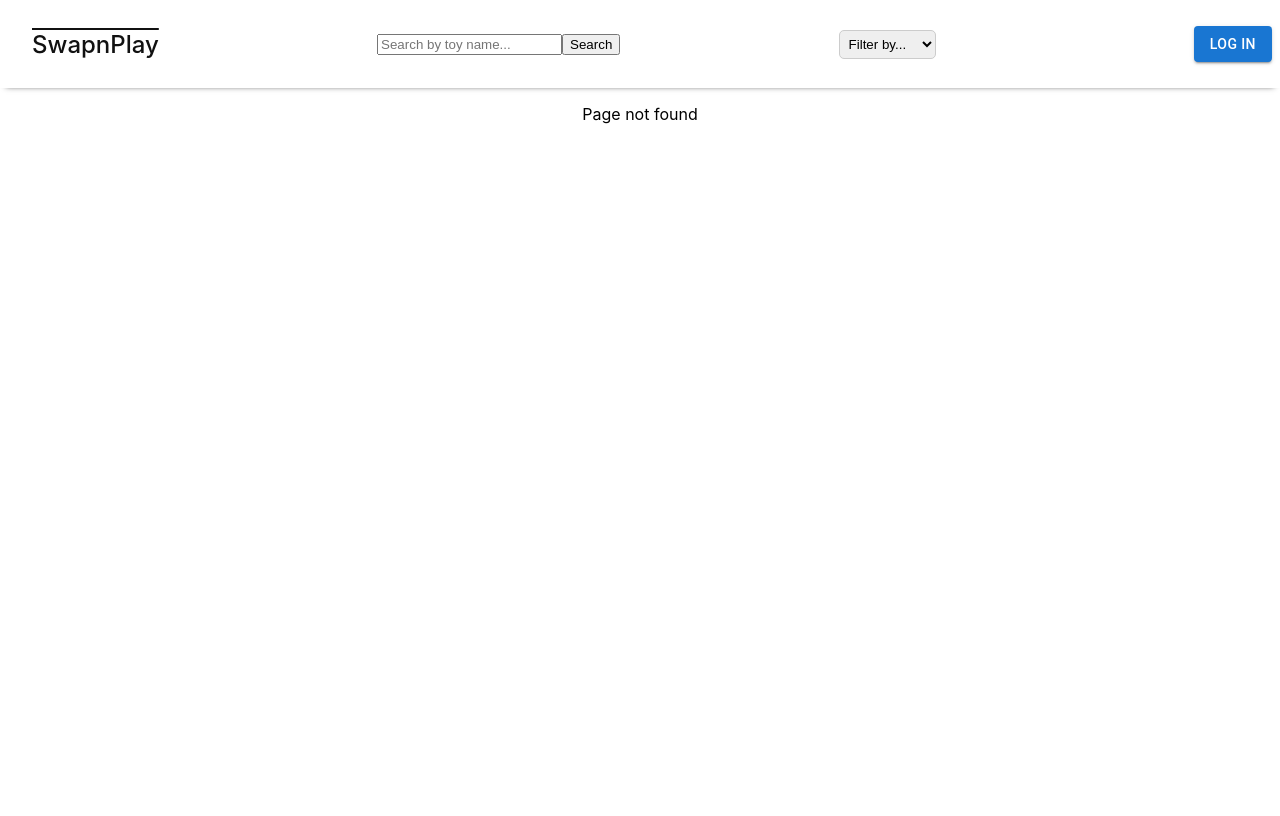
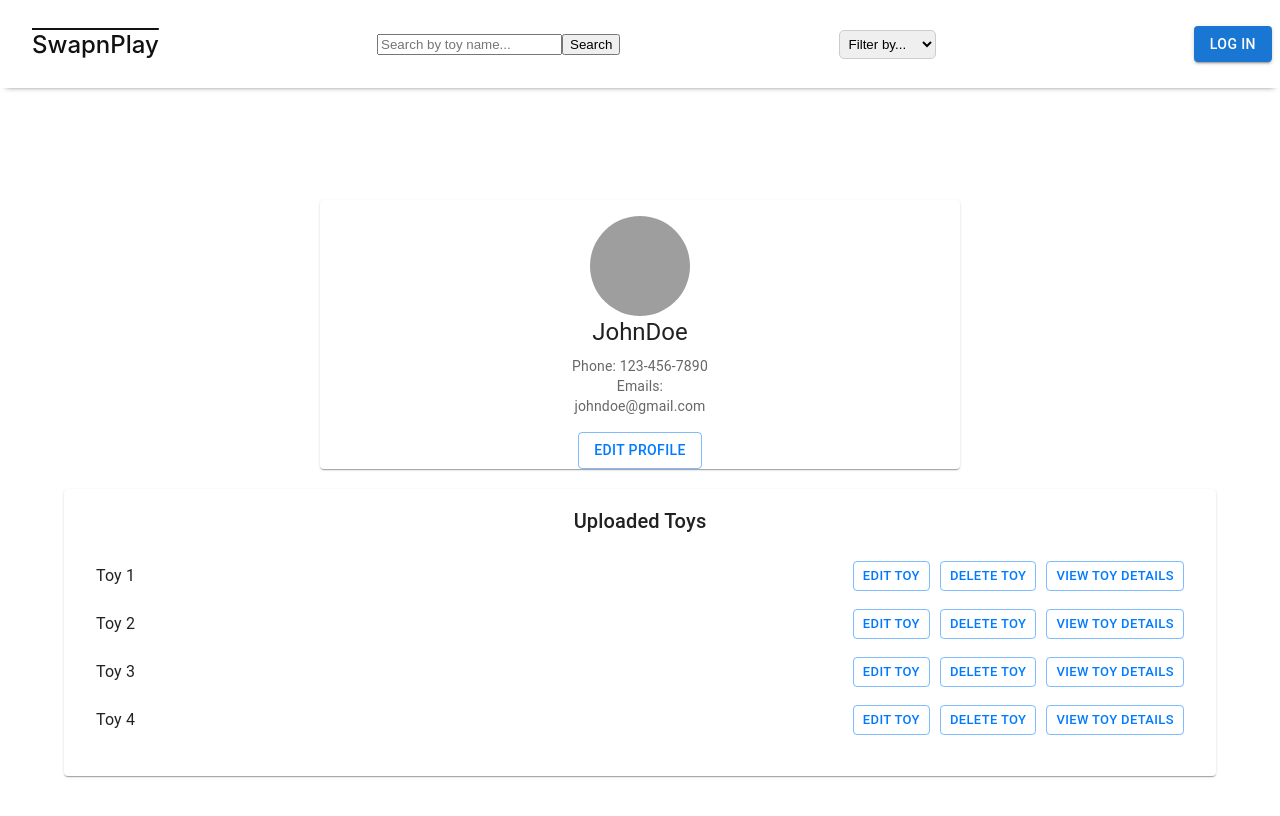
Before and after one commit to Hamanpreet/SwapnPlay, a React (Create React App) app in the folder frontend/: page /userprofile in a window 1280 px wide. Before the commit this address had no page. Shown: the top 816 px of the page. Built offline with nearby package versions, Linux system fonts and the light colour scheme; grey boxes are pictures that could not be loaded.

Commit message:
add userprofile page

```diff
--- a/frontend/src/App.jsx
+++ b/frontend/src/App.jsx
@@ -6,6 +6,7 @@ import Toy from './components/Toy';
 import NotFound from './components/NotFound';
 import NewToy from './components/NewToy';
 import ToyList from "./components/ToyList";
+import UserProfile from './components/UserProfile';
 import Home from './components/Home';
 import { useState } from "react";
 import TopNavigationBar from './components/TopNavigationBar'
@@ -35,6 +36,7 @@ function App() {
       <ThemeProvider theme={theme}>
         <Router>
           <Routes>
+            <Route path='/userprofile' element={<UserProfile/>} />
             <Route path="/" element={<Home />} />
             <Route path="/about" element={<About />} />
             <Route path="/toys/:id" element={<Toy />} />
--- /dev/null
+++ b/frontend/src/components/UserProfile.jsx
@@ -0,0 +1,110 @@
+import React from 'react';
+import { Avatar, Button, Card, CardContent, Grid, List, ListItem, ListItemText, Typography } from '@mui/material';
+
+const UserProfile = () => {
+  // Sample user data (replace with your actual user data)
+  const userData = {
+    username: 'JohnDoe',
+    profilePicture: 'https://cdn2.thecatapi.com/images/0XYvRd7oD.jpg',
+    phone: '123-456-7890',
+    emails: ['johndoe@gmail.com'],
+    toys: [
+      { id: 1, name: 'Toy 1' },
+      { id: 2, name: 'Toy 2' },
+      { id: 3, name: 'Toy 3' },
+      { id: 4, name: 'Toy 4' },
+
+    ],
+  };
+
+  const handleEditProfile = () => {
+    // Implement the edit profile functionality
+  };
+
+  const handleEditToy = (toyId) => {
+    // Implement the edit toy functionality for the given toyId
+  };
+
+  const handleDeleteToy = (toyId) => {
+    // Implement the delete toy functionality for the given toyId
+  };
+
+  const handleViewToyDetails = (toyId) => {
+    // Implement the view toy details functionality for the given toyId
+  };
+
+  const handleLogout = () => {
+    // Implement the logout functionality
+  };
+
+  return (
+    <div style={{ display: 'flex', flexDirection: 'column', alignItems: 'center', justifyContent: 'center', minHeight: '100vh' }}>
+      <div style={{ width: '50%' }}>
+        <Card>
+          <CardContent>
+            <Avatar src={userData.profilePicture} alt="User Profile" sx={{ width: 100, height: 100, margin: '0 auto' }} />
+            <Typography variant="h5" gutterBottom>
+              {userData.username}
+            </Typography>
+            <Typography variant="body2" color="textSecondary">
+              Phone: {userData.phone}
+            </Typography>
+            <Typography variant="body2" color="textSecondary">
+              Emails:
+            </Typography>
+            {userData.emails.map((email, index) => (
+              <Typography key={index} variant="body2" color="textSecondary">
+                {email}
+              </Typography>
+            ))}
+          </CardContent>
+          <Button variant="outlined" onClick={handleEditProfile}>
+            Edit Profile
+          </Button>
+        </Card>
+      </div>
+
+      <div style={{ width: '90%' }}>
+        <Card style={{ marginTop: '20px' }}>
+          <CardContent>
+            <Typography variant="h6" gutterBottom>
+              Uploaded Toys
+            </Typography>
+            <List>
+              {userData.toys.map((toy) => (
+                <ListItem key={toy.id}>
+                  <ListItemText primary={toy.name} />
+                  <Button
+                    variant="outlined"
+                    size="small"
+                    onClick={() => handleEditToy(toy.id)}
+                    style={{ marginRight: '10px' }}
+                  >
+                    Edit Toy
+                  </Button>
+                  <Button
+                    variant="outlined"
+                    size="small"
+                    onClick={() => handleDeleteToy(toy.id)}
+                    style={{ marginRight: '10px' }}
+                  >
+                    Delete Toy
+                  </Button>
+                  <Button
+                    variant="outlined"
+                    size="small"
+                    onClick={() => handleViewToyDetails(toy.id)}
+                  >
+                    View Toy Details
+                  </Button>
+                </ListItem>
+              ))}
+            </List>
+          </CardContent>
+        </Card>
+      </div>
+    </div>
+  );
+};
+
+export default UserProfile;
```
